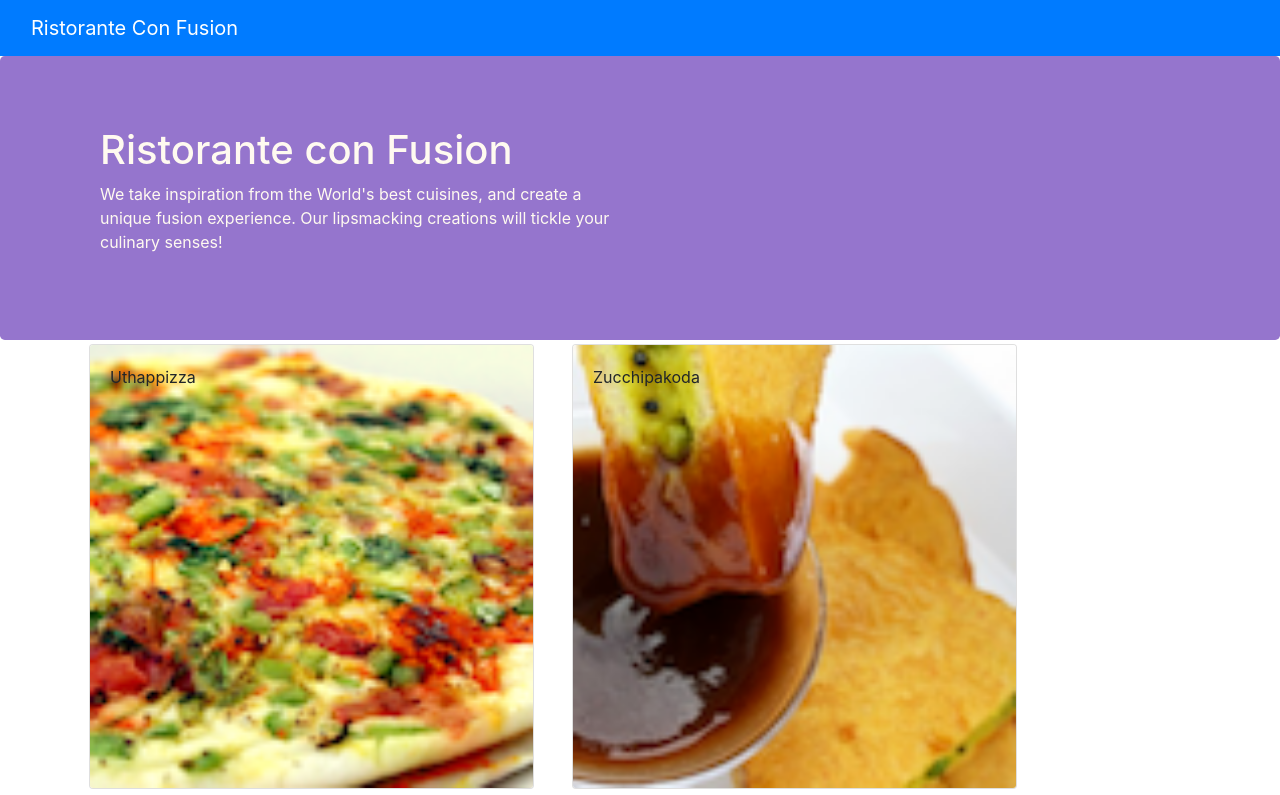
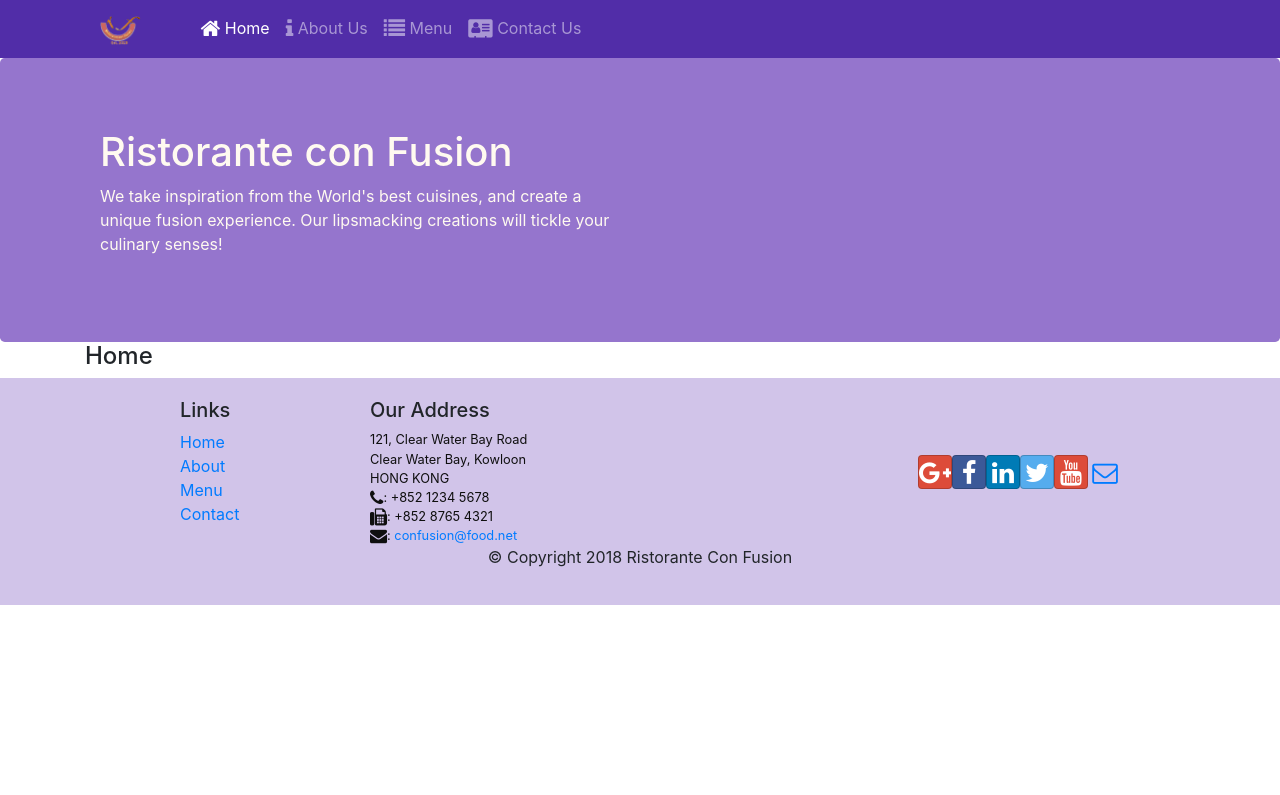
Before and after one commit to Akila-I/React-course, a React (Create React App) app: page /home in a window 1280 px wide. Shown: the top 795 px of the page. Built offline with nearby package versions, Linux system fonts and the light colour scheme.

Commit message:
react router

```diff
--- a/package.json
+++ b/package.json
@@ -12,6 +12,7 @@
     "react": "^17.0.2",
     "react-dom": "^17.0.2",
     "react-popper": "^2.2.5",
+    "react-router-dom": "^4.2.2",
     "react-scripts": "5.0.0",
     "reactstrap": "^9.0.1",
     "web-vitals": "^2.1.4"
--- a/src/App.js
+++ b/src/App.js
@@ -1,14 +1,17 @@
 import React, {Component} from 'react';
 import Main from './components/MainComponent';
 import './App.css';
+import { BrowserRouter } from 'react-router-dom';
 
 class App extends Component {
 
   render(){
     return (
-      <div className='App'>
-        <Main />
-      </div>
+      <BrowserRouter>
+        <div className='App'>
+          <Main />
+        </div>
+      </BrowserRouter>
     );
   }
 }
--- a/src/components/FooterComponent.js
+++ b/src/components/FooterComponent.js
@@ -1,4 +1,5 @@
 import React from "react";
+import Link from "react-router-dom/Link";
 
 function Footer(props){
     return(
@@ -8,10 +9,10 @@ function Footer(props){
                     <div className="col-4 offset-1 col-sm-2">
                         <h5>Links</h5>
                         <ul className="list-unstyled">
-                            <li><a href="#">Home</a></li>
-                            <li><a href="#">About</a></li>
-                            <li><a href="#">Menu</a></li>
-                            <li><a href="contactus.html">Contact</a></li>
+                            <li><Link to="/home">Home</Link></li>
+                            <li><Link to="/aboutus">About</Link></li>
+                            <li><Link to="/menu">Menu</Link></li>
+                            <li><Link to="contactus">Contact</Link></li>
                         </ul>
                     </div>
                     <div className="col-7 col-sm-5">
--- a/src/components/HeaderComponent.js
+++ b/src/components/HeaderComponent.js
@@ -1,15 +1,61 @@
 import React, {Component} from "react";
-import {Navbar, NavbarBrand} from 'reactstrap';
+import { NavLink } from "react-router-dom";
+import {Collapse, Nav, Navbar, NavbarBrand, NavbarToggler, NavItem} from 'reactstrap';
 
 
 
 class Header extends Component{
 
+    constructor(props) {
+        super(props);
+
+        this.toggleNav = this.toggleNav.bind(this);
+        this.state = {
+            isNavOpen: false
+        };
+    }
+
+    toggleNav() {
+        this.setState({
+            isNavOpen: !this.state.isNavOpen
+        });
+    }
+
     render(){
         return(
-            <React.Fragment>
-            <Navbar dark color="primary">
-                <NavbarBrand href="/">Ristorante Con Fusion</NavbarBrand>
+            <div>
+            <Navbar dark expand="md">
+                <div className="container">
+                    <NavbarToggler className="col-3 float-left" onClick={this.toggleNav}/>
+
+                    <div className="col-auto col-sm-1 float-left">
+                        <NavbarBrand href="/"><img src="assets/images/logo.png" height="30" width="41" alt="logo.png"/></NavbarBrand>
+                    </div>
+
+                    <div className="col-12 col-sm-11 float-right">
+                        {/* it really hard working with newer react versions while getting adapted to use the instructions explained in the videos */}
+
+                        <Collapse isOpen={this.state.isNavOpen} navbar>
+                            <Nav navbar>
+                                <NavItem>
+                                    <NavLink className="nav-link" to="/home"><span className="fa fa-home fa-lg"></span> Home </NavLink>
+                                </NavItem>
+
+                                <NavItem>
+                                    <NavLink className="nav-link" to="/aboutus"><span className="fa fa-info fa-lg"></span> About Us </NavLink>
+                                </NavItem>
+
+                                <NavItem>
+                                    <NavLink className="nav-link" to="/menu"><span className="fa fa-list fa-lg"></span> Menu </NavLink>
+                                </NavItem>
+
+                                <NavItem>
+                                    <NavLink className="nav-link" to="/contactus"><span className="fa fa-address-card fa-lg"></span> Contact Us </NavLink>
+                                </NavItem>
+                            </Nav>
+                        </Collapse>
+                    </div>
+                </div>
             </Navbar>
 
             <div className="jumbotron">
@@ -23,7 +69,7 @@ class Header extends Component{
                     </div>
                 </div>
             </div>
-            </React.Fragment>
+            </div>
         );
     }
 }
--- /dev/null
+++ b/src/components/HomeComponent.js
@@ -0,0 +1,12 @@
+import React from "react";
+
+function Home (props){
+    return(
+        <div className="container">
+            <h4>Home</h4>
+        </div>
+    );
+
+}
+
+export default Home;
--- a/src/components/MainComponent.js
+++ b/src/components/MainComponent.js
@@ -1,9 +1,11 @@
 import React, {Component} from 'react';
 import Menu from './MenuComponent';
-import Dishdetail from './DishdetailComponent';
+// import Dishdetail from './DishdetailComponent';
 import Header from './HeaderComponent';
 import {DISHES} from '../shared/dishes';
 import Footer from './FooterComponent';
+import Home from './HomeComponent';
+import { Route, Switch , Redirect} from 'react-router-dom';
 
 class Main extends Component {
 
@@ -12,23 +14,43 @@ class Main extends Component {
 
     this.state = {
       dishes: DISHES,
-      selectedDish: null,
+      // selectedDish: null,
     };
   }
 
 
-  onDishSelect(dishId){
-    this.setState({
-        selectedDish: dishId,
-    });
-  }
+  // onDishSelect(dishId){
+    // this.setState({
+        // selectedDish: dishId,
+    // });
+  // }
 
   render(){
+
+    const HomePage = ()=>{
+      return(
+        <Home/>
+      );
+    }
+
+    const MenuPage = ()=>{
+      return(
+        <Menu dishes = {this.state.dishes}/>
+      );
+    }
+
     return (
       <div>
         <Header/>
-        <Menu dishes={this.state.dishes} onClick={(dishId)=>this.onDishSelect(dishId)}/>
-        <Dishdetail selectedDish={this.state.dishes.filter((dish)=> dish.id === this.state.selectedDish)[0]}/>
+
+        <Switch>
+          <Route path='/home' component={HomePage}/>
+          <Route exact path='/menu' component={MenuPage}/>
+          <Redirect to='/home'/>
+        </Switch>
+
+        {/* <Menu dishes={this.state.dishes} onClick={(dishId)=>this.onDishSelect(dishId)}/> */}
+        {/* <Dishdetail selectedDish={this.state.dishes.filter((dish)=> dish.id === this.state.selectedDish)[0]}/> */}
         <Footer/>
       </div>
     );
```
Also changed, not shown: 1 other file (tests, documents, lock files or other folders).
